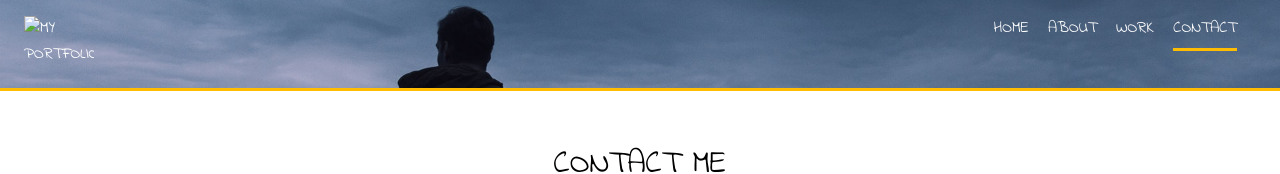
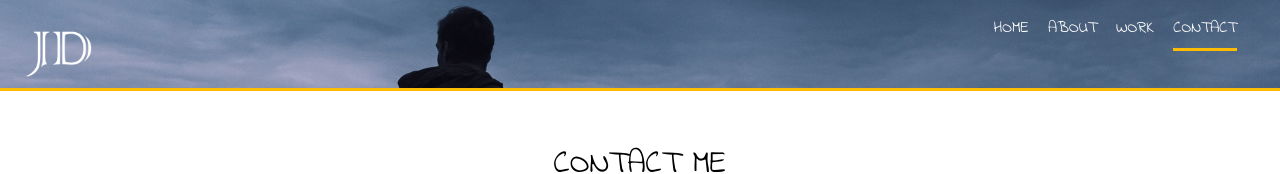
Before and after one commit to katiepb525/demo_portfolio_website, a website: page dist/contact.html in a window 1280 px wide. Shown: the top 174 px of the page. Drawn offline with Linux system fonts and the light colour scheme; the site is published under a folder, as on GitHub Pages, so addresses that start at the root find nothing; files whose address does not match are found by name.

Commit message:
showcase image 2

```diff
--- a/dist/contact.html
+++ b/dist/contact.html
@@ -19,7 +19,7 @@
   <header id="header-inner">
     <div class="container">
       <nav id="main-nav">
-        <img src="/dist/img/logo.png" alt="My portfolio" id="logo">
+        <img src="img/logo.png" alt="My portfolio" id="logo">
         <ul>
           <li><a href="index.html">Home</a></li>
           <li><a href="about.html">About</a></li>
```
Also changed, not shown: dist/index.html (+1 -1 lines).
